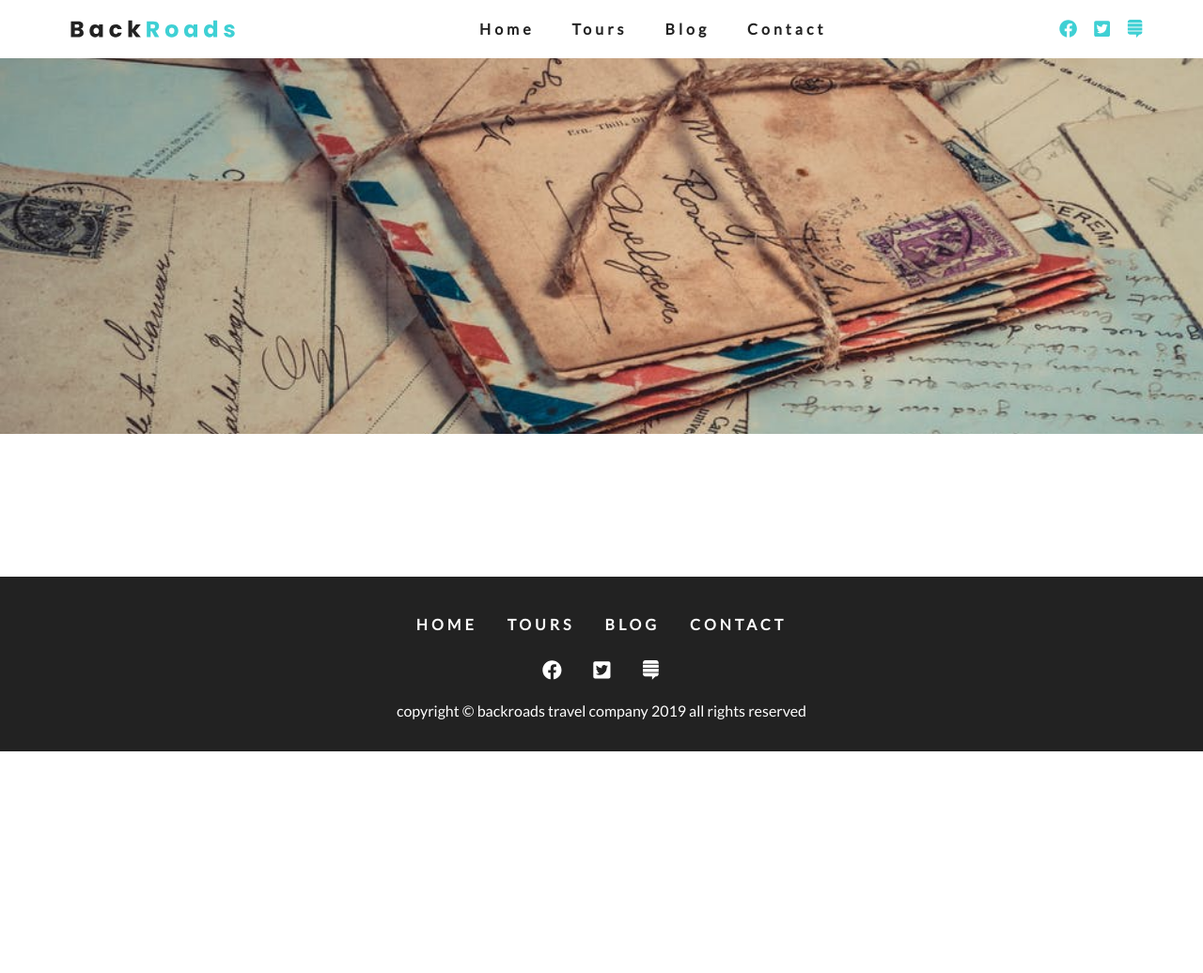
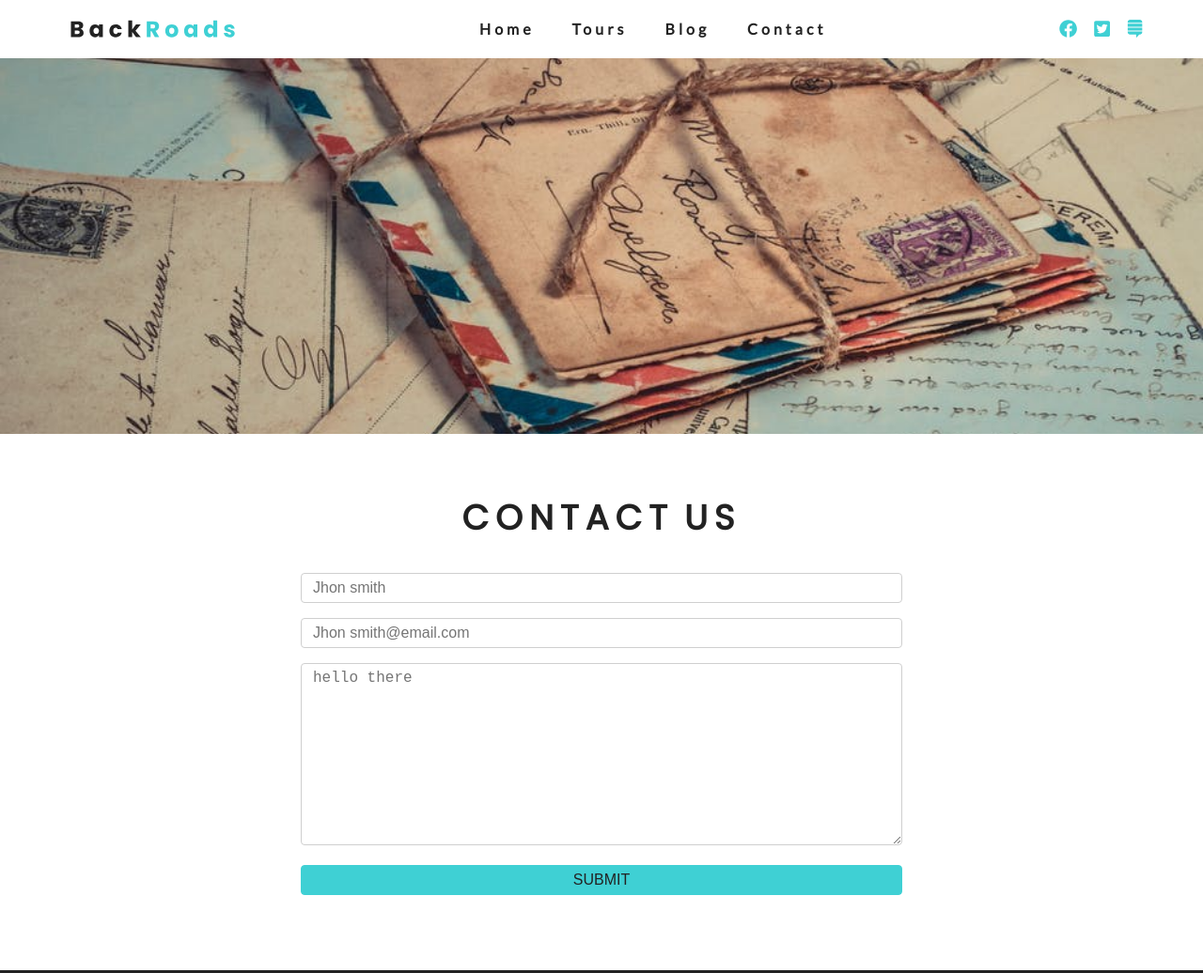
Before and after one commit to WebDevRaul/Backroads, a Gatsby site: page /contact in a window 1280 px wide. Shown: the top 1036 px of the page at 94% size. Before the commit the page ends 800 px from the top, so only its background shows below. Built offline with nearby package versions, Linux system fonts and the light colour scheme; Gatsby itself is replaced by a stand-in of ours.

Commit message:
contact page

```diff
--- /dev/null
+++ b/src/components/contact_page/Contact.jsx
@@ -0,0 +1,28 @@
+import React from 'react';
+import Title from '../common/title/Title';
+
+import './contact.scss';
+
+const Contact = () => (
+  <section className='contact'>
+    <Title title='contact' subtitle='us' />
+    <div className='center'>
+      <form noValidate className='form'>
+        <div>
+          <input type='text' name='name' value='' id='name' className='form-control' placeholder='Jhon smith' />
+        </div>
+        <div>
+          <input type='email' name='email' value='' id='email' className='form-control' placeholder='Jhon smith@email.com' />
+        </div>
+        <div>
+          <textarea name='message' id='message' rows='10' className='form-control' placeholder='hello there'/>
+        </div>
+        <div>
+          <input type='submit' value='submit' className='submit' />
+        </div>
+      </form>
+    </div>
+  </section>
+);
+
+export default Contact;
--- /dev/null
+++ b/src/components/contact_page/contact.scss
@@ -0,0 +1,37 @@
+@import '../../layout/layout.scss';
+
+.contact {
+  padding: 4rem 0;
+    .center {
+      width: 80vw;
+      margin: 0 auto;
+    }
+    @media screen and (min-width: 992px) {
+      .center {
+        width: 50vw;
+        margin: 0 auto;
+      }
+    }
+    .form-control,
+    .submit {
+      width: 100%;
+      font-size: 1rem;
+      margin-bottom: 1rem;
+      padding: 0.375rem 0.75rem;
+      border: 1px solid $darkGrey;
+      border-radius: 0.25rem;
+    }
+    .submit {
+      background-color: $primaryColor;
+      border-color: $primaryColor;
+      text-transform: uppercase;
+      color: $mainBlack;
+      transition: $mainTransition;
+      cursor: pointer;
+      .submit:hover {
+        background: $darkGrey;
+        color: $mainWhite;
+        border-color: $darkGrey;
+      }
+    }
+}
--- a/src/pages/contact.js
+++ b/src/pages/contact.js
@@ -3,14 +3,13 @@ import { graphql } from 'gatsby';
 import Layout from '../layout/Layout';
 
 import StyledHero from "../components/common/styledHero/Styled_Hero";
+import Contact from '../components/contact_page/Contact';
 
 const contact = ({ data: { contactImage: { childImageSharp: { fluid } } } }) => {
   return (
     <Layout>
-      <StyledHero img={fluid}>
-        <>
-        </>
-      </StyledHero>
+      <StyledHero img={fluid} />
+      <Contact />
     </Layout>
   )
 }
```
